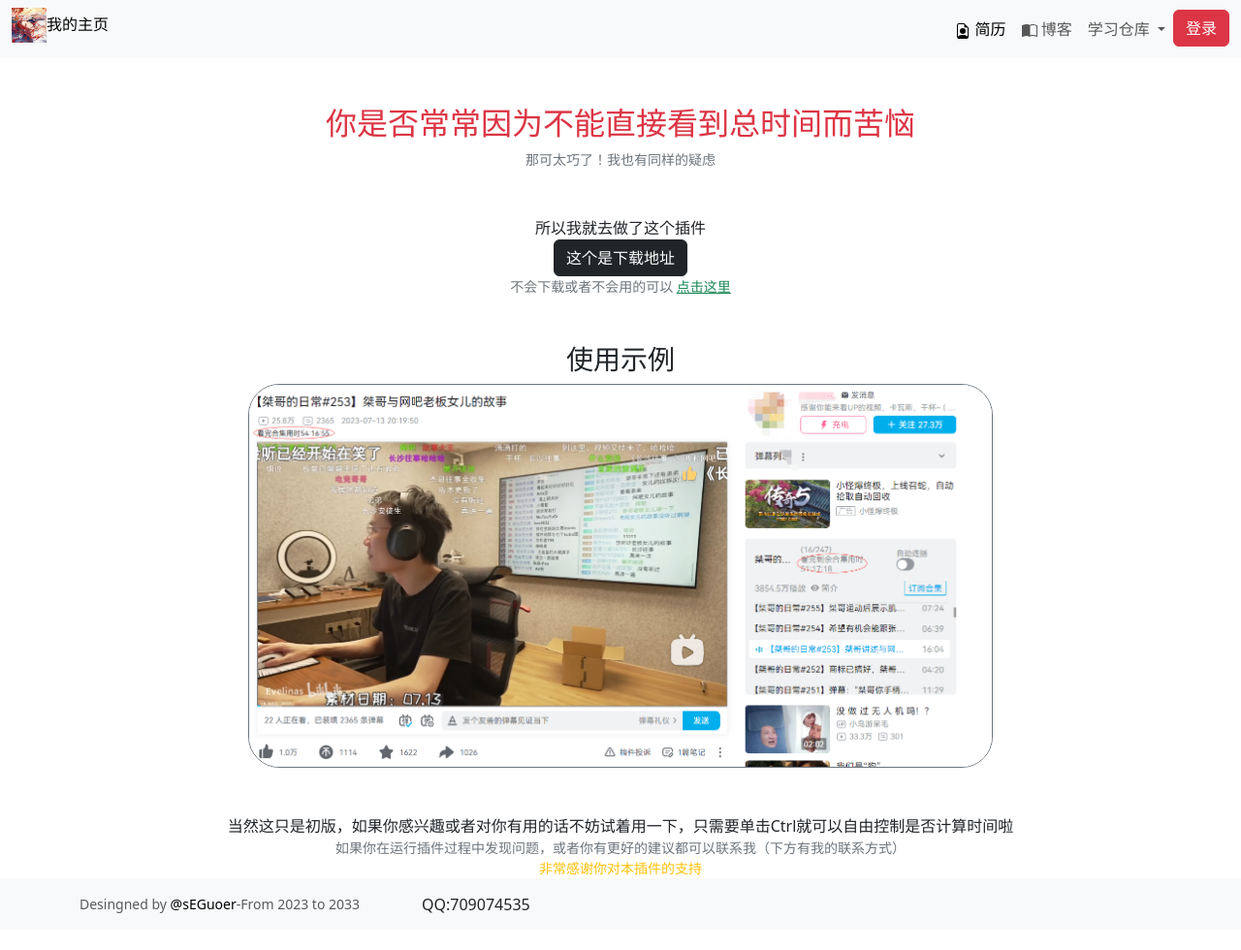
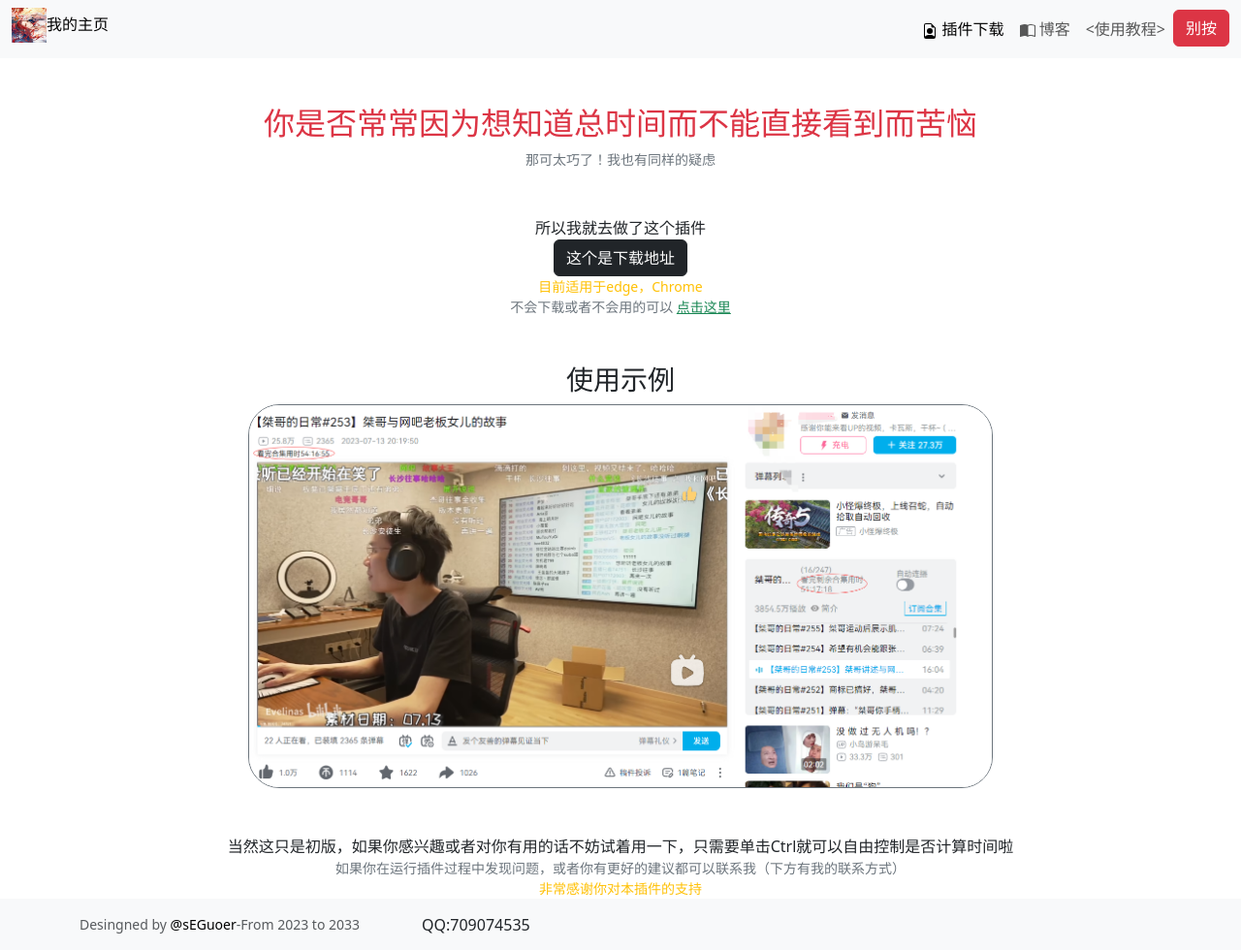
Before and after one commit to sEGuoer/plugInForBilibiliReadingTime, a website built with Vite: page index.html in a window 1280 px wide. Shown: the whole page at 97% size. Before the commit the page ends 959 px from the top, so only its background shows below. Built offline with nearby package versions, Linux system fonts and the light colour scheme.

Commit message:
主页功能改进

```diff
--- a/index.html
+++ b/index.html
@@ -33,7 +33,7 @@
             <h1 class="d-flex align-items-center ">
                 <img src="img/Cache_247709949bd616a9..jpg" width="36" height="36" alt="MyPhoto">
                 <a class="link-underline link-underline-opacity-0 link-body-emphasis fs-6"
-                   href="./index.html">我的主页</a>
+                   href="https://seguoer.github.io/">我的主页</a>
             </h1>
             <button class="navbar-toggler" type="button" data-bs-toggle="collapse" data-bs-target="#navbarNavAltMarkup"
                     aria-controls="navbarNavAltMarkup" aria-expanded="false" aria-label="Toggle navigation">
@@ -41,36 +41,23 @@
             </button>
             <div class="collapse navbar-collapse" id="navbarNavAltMarkup">
                 <div class="navbar-nav ms-auto">
-                    <a class="nav-link active" aria-current="page" href="#resume">
+                    <a class="nav-link active" aria-current="page" href="#download">
                         <svg xmlns="http://www.w3.org/2000/svg" width="16" height="16" fill="currentColor"
                              class="bi bi-file-earmark-person" viewBox="0 0 16 16">
                             <path d="M11 8a3 3 0 1 1-6 0 3 3 0 0 1 6 0z"/>
                             <path d="M14 14V4.5L9.5 0H4a2 2 0 0 0-2 2v12a2 2 0 0 0 2 2h8a2 2 0 0 0 2-2zM9.5 3A1.5 1.5 0 0 0 11 4.5h2v9.255S12 12 8 12s-5 1.755-5 1.755V2a1 1 0 0 1 1-1h5.5v2z"/>
                         </svg>
-                        简历</a>
-                    <a class="nav-link" href="#boke">
+                        插件下载</a>
+                    <a class="nav-link" href="https://seguoer.github.io/#boke">
                         <svg xmlns="http://www.w3.org/2000/svg" width="16" height="16" fill="currentColor"
                              class="bi bi-book-half" viewBox="0 0 16 16">
                             <path d="M8.5 2.687c.654-.689 1.782-.886 3.112-.752 1.234.124 2.503.523 3.388.893v9.923c-.918-.35-2.107-.692-3.287-.81-1.094-.111-2.278-.039-3.213.492V2.687zM8 1.783C7.015.936 5.587.81 4.287.94c-1.514.153-3.042.672-3.994 1.105A.5.5 0 0 0 0 2.5v11a.5.5 0 0 0 .707.455c.882-.4 2.303-.881 3.68-1.02 1.409-.142 2.59.087 3.223.877a.5.5 0 0 0 .78 0c.633-.79 1.814-1.019 3.222-.877 1.378.139 2.8.62 3.681 1.02A.5.5 0 0 0 16 13.5v-11a.5.5 0 0 0-.293-.455c-.952-.433-2.48-.952-3.994-1.105C10.413.809 8.985.936 8 1.783z"/>
                         </svg>
                         博客</a>
-                    <li class="nav-item dropdown">
-                        <a class="nav-link dropdown-toggle" href="#" role="button" data-bs-toggle="dropdown"
-                           aria-expanded="false">
-                            学习仓库
-                        </a>
-                        <ul class="dropdown-menu">
-                            <li><a class="dropdown-item" href="#javack">Java仓库</a></li>
-                            <li><a class="dropdown-item" href="#htmlck">html仓库</a></li>
-                            <li>
-                                <hr class="dropdown-divider">
-                            </li>
-                            <li><a class="dropdown-item" href="#myWebsiteck">主页仓库</a></li>
-                        </ul>
-                    </li>
-                    <a href="./index_login.html" id="hoverfloat">
+                    <a class="nav-link" href="#jiaocheng">&lt;使用教程&gt;</a>
+                    <a href="https://seguoer.github.io/" id="hoverfloat">
                         <button class="btn btn-danger">
-                            <span class="text-center">登录</span>
+                            <span class="text-center">别按</span>
                         </button>
                     </a>
                 </div>
@@ -80,15 +67,15 @@
 </header>
 <main class="mt-5">
     <div class="d-flex flex-column align-items-center">
-        <div class="h2 text-danger text-center">你是否常常因为不能直接看到总时间而苦恼</div>
+        <div class="h2 text-danger text-center">你是否常常因为想知道总时间而不能直接看到而苦恼</div>
         <div class="small text-secondary mb-5">那可太巧了！我也有同样的疑虑</div>
         <div>所以我就去做了这个插件</div>
-        <a href=""><button class="btn btn-dark">这个是下载地址</button></a>
-        <small class="text-secondary mb-5">不会下载或者不会用的可以 <a href="" class="link-success">点击这里</a></small>
+        <a href="https://github.com/sEGuoer/plugInForBilibiliReadingTime" id="download"><button class="btn btn-dark">这个是下载地址</button></a><small class="text-warning">目前适用于edge，Chrome</small>
+        <small class="text-secondary mb-5" id="jiaocheng">不会下载或者不会用的可以 <a href="" class="link-success">点击这里</a></small>
         <div class="h3">使用示例</div>
         <img src="QQ截图20230808165006.png" alt="示例图片" width="60%" class="border border-secondary rounded-5 mb-5">
-        <div>当然这只是初版，如果你感兴趣或者对你有用的话不妨试着用一下，只需要单击Ctrl就可以自由控制是否计算时间啦</div>
-        <small class="text-secondary">如果你在运行插件过程中发现问题，或者你有更好的建议都可以联系我（下方有我的联系方式）</small>
+        <div class="text-center">当然这只是初版，如果你感兴趣或者对你有用的话不妨试着用一下，只需要单击Ctrl就可以自由控制是否计算时间啦</div>
+        <small class="text-secondary text-center">如果你在运行插件过程中发现问题，或者你有更好的建议都可以联系我（下方有我的联系方式）</small>
         <small class="text-warning">非常感谢你对本插件的支持</small>
     </div>
 </main>
```
